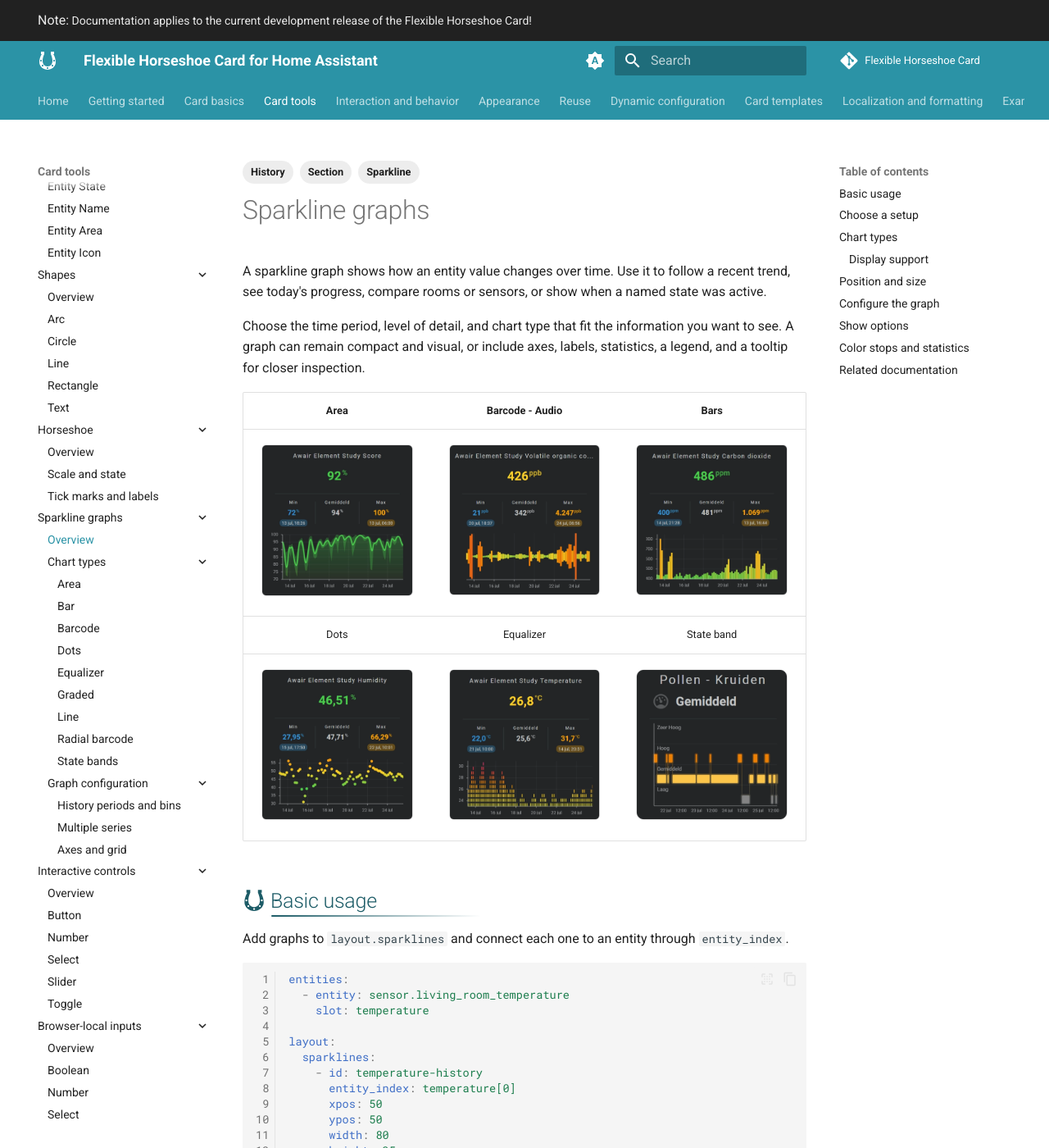
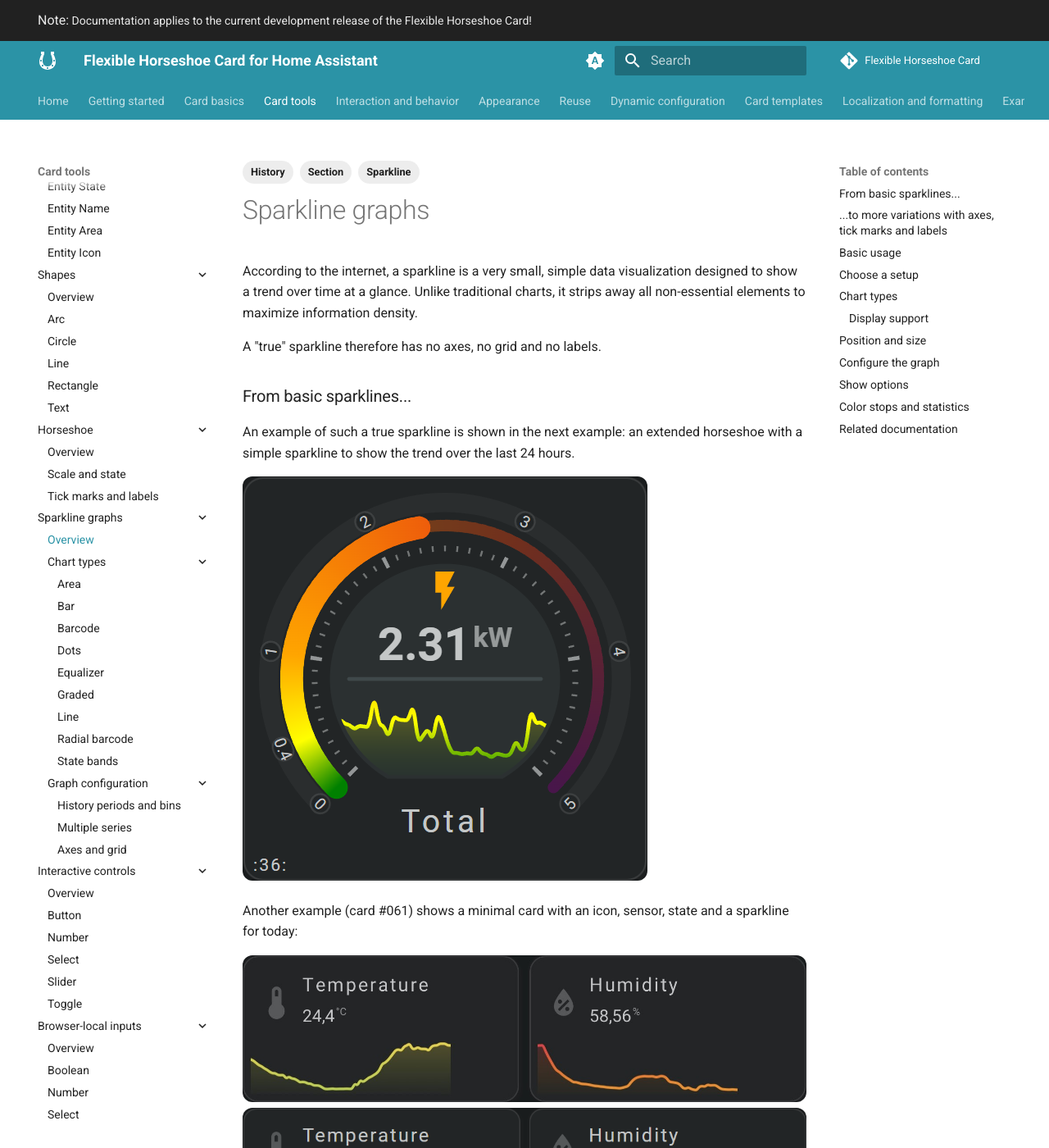
Before and after one commit to AmoebeLabs/flex-horseshoe-card, an MkDocs documentation site: the page built from docs/docs/tools/sparkline/sparkline-overview.md, in a window 1280 px wide and 1400 px high. Shown: the whole window at 82% size. Built offline with MkDocs 1.6.1 and Material for MkDocs 9.7.7, drawn with Linux system fonts in a browser that asks for light colours; comment, search, counter and statistics services are not loaded; some of the changed text lies outside the part shown.

Commit message:
Add basic sparklines to the sparkline overview

```diff
--- a/docs/docs/tools/sparkline/sparkline-overview.md
+++ b/docs/docs/tools/sparkline/sparkline-overview.md
@@ -10,7 +10,28 @@
 
 # Sparkline graphs
 
-A sparkline graph shows how an entity value changes over time. Use it to follow a recent trend, see today's progress, compare rooms or sensors, or show when a named state was active.
+According to the internet, a sparkline is a very small, simple data visualization designed to show a trend over time at a glance. Unlike traditional charts, it strips away all non-essential elements to maximize information density.
+
+A "true" sparkline therefore has no axes, no grid and no labels.
+
+### From basic sparklines...
+An example of such a true sparkline is shown in the next example: an extended horseshoe with a simple sparkline to show the trend over the last 24 hours.
+
+![](../../assets/screenshots/fhs-card-036-horseshoe-sparkline-power.png)
+
+Another example (card #061) shows a minimal card with an icon, sensor, state and a sparkline for today:
+
+![](../../assets/screenshots/fhs-true-sparkline-example.png)
+![](../../assets/screenshots/fhs-card-061-sensor-icon-name-state-history-b.png)
+
+And last but not least, card #062 which is even more compact than card #061
+
+![](../../assets/screenshots/fhs-card-062-sensor-icon-name-state-history.png)
+
+### ...to more variations with axes, tick marks and labels
+The Flexible Horseshoe Sparkline implementation is not limited to these "true" sparklines: you can add a grid, tick marks and labels to the sparkline graph.
+
+This makes it easier in larger sparkline graphs to see how an entity value changes over time. Use it to follow a recent trend, see today's progress, compare rooms or sensors, or show when a named state was active.
 
 Choose the time period, level of detail, and chart type that fit the information you want to see. A graph can remain compact and visual, or include axes, labels, statistics, a legend, and a tooltip for closer inspection.
 
```
Also changed, not shown: docs/docs/assets/screenshots/fhs-card-061-sensor-icon-name-state-history-b.png (added), docs/docs/assets/screenshots/fhs-card-062-sensor-icon-name-state-history.png (added), docs/docs/assets/screenshots/fhs-true-sparkline-example.png (added).
